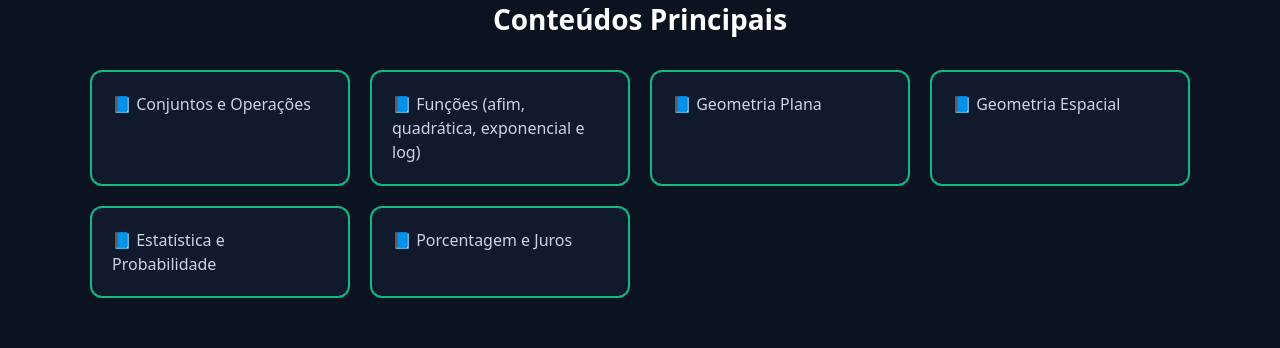
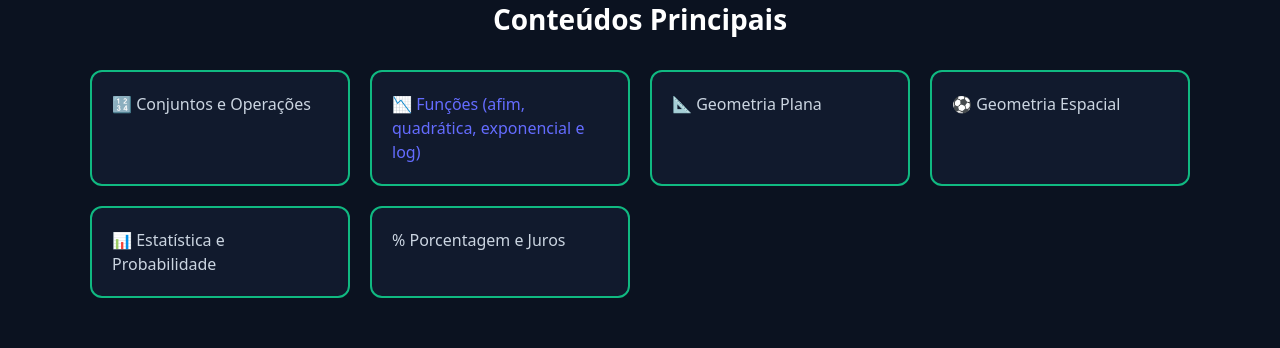
Before and after one commit to diogolopes758/PDL, a React (Vite) app in the folder pdl/: page /materias/matematica in a window 1280 px wide. Shown: the part 405-753 px from the top of the page. Built offline with nearby package versions, Linux system fonts and the light colour scheme.

Commit message:
adição de nova página

```diff
--- a/pdl/src/App.jsx
+++ b/pdl/src/App.jsx
@@ -16,6 +16,7 @@ import Desempenho from "./pages/Desempenho";
 import Pomodoro from "./pages/Pomodoro";
 import MiniPomodoro from "./components/MiniPomodoro";
 import Questoes from "./pages/Questoes";
+import Funcoes from "./pages/Funcoes";
 export default function App() {
   return (
     <BrowserRouter>
@@ -37,6 +38,7 @@ export default function App() {
         <Route path="/Desempenho" element={<Desempenho />} />
         <Route path="/pomodoro" element={<Pomodoro />} />
         <Route path="/questoes" element={<Questoes />} />
+        <Route path="/funcoes" element={<Funcoes />} />
       </Routes>
     </BrowserRouter>
   );
--- a/pdl/src/pages/Mat.jsx
+++ b/pdl/src/pages/Mat.jsx
@@ -1,5 +1,5 @@
+import { Link } from "react-router-dom";
 import "./Mat.css";
-
 export default function Mat() {
   return (
     <div className="mat-page">
@@ -21,12 +21,18 @@ export default function Mat() {
         <section className="mat-section">
           <h2>Conteúdos Principais</h2>
           <ul>
-            <li>📘 Conjuntos e Operações</li>
-            <li>📘 Funções (afim, quadrática, exponencial e log)</li>
-            <li>📘 Geometria Plana</li>
-            <li>📘 Geometria Espacial</li>
-            <li>📘 Estatística e Probabilidade</li>
-            <li>📘 Porcentagem e Juros</li>
+            <li>🔢 Conjuntos e Operações</li>
+
+            <li>
+              📉{" "}
+              <Link to="/funcoes" className="mat-link">
+                Funções (afim, quadrática, exponencial e log)
+              </Link>
+            </li>
+            <li>📐 Geometria Plana</li>
+            <li>⚽ Geometria Espacial</li>
+            <li>📊 Estatística e Probabilidade</li>
+            <li>% Porcentagem e Juros</li>
           </ul>
         </section>
 
```
